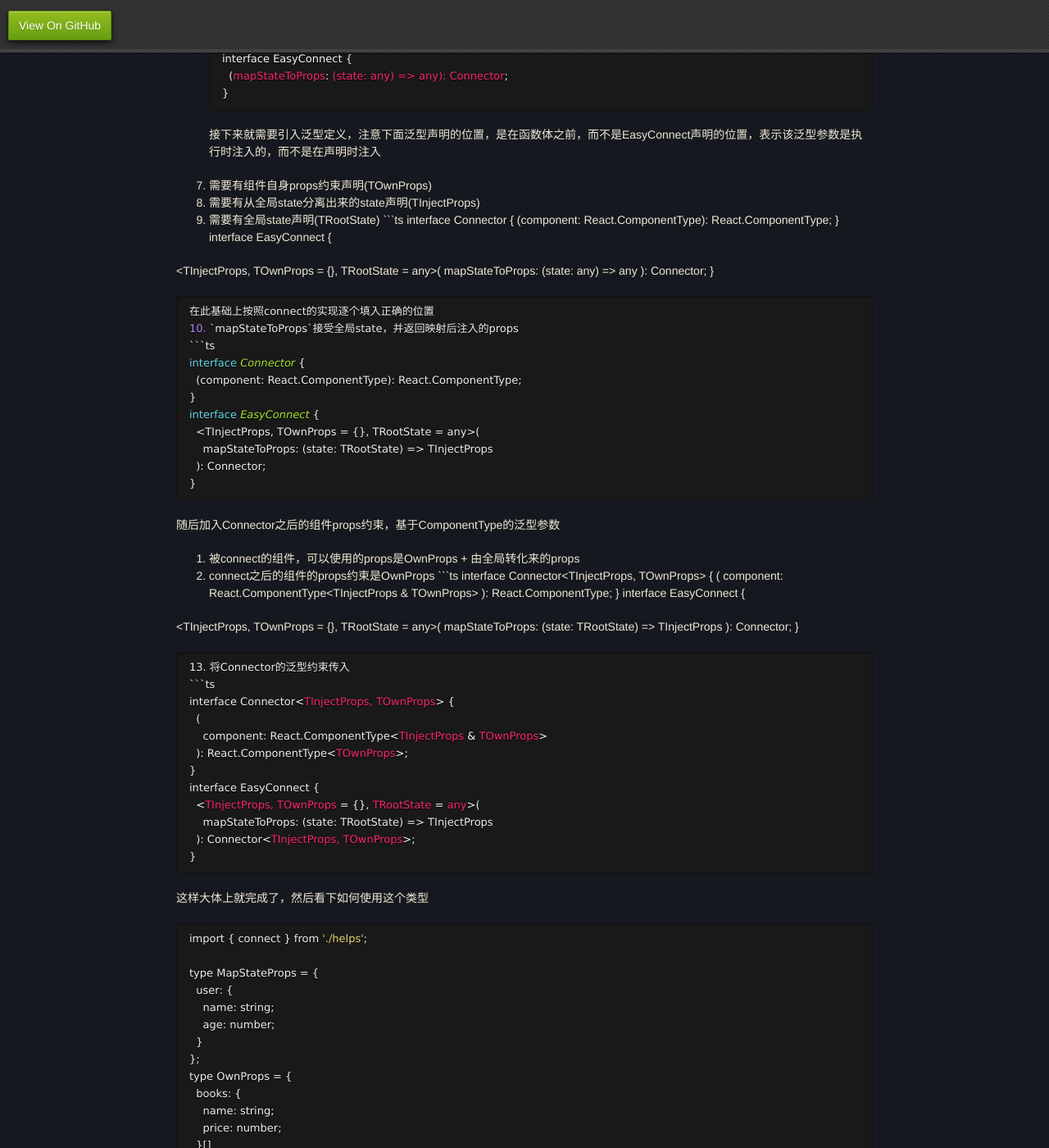
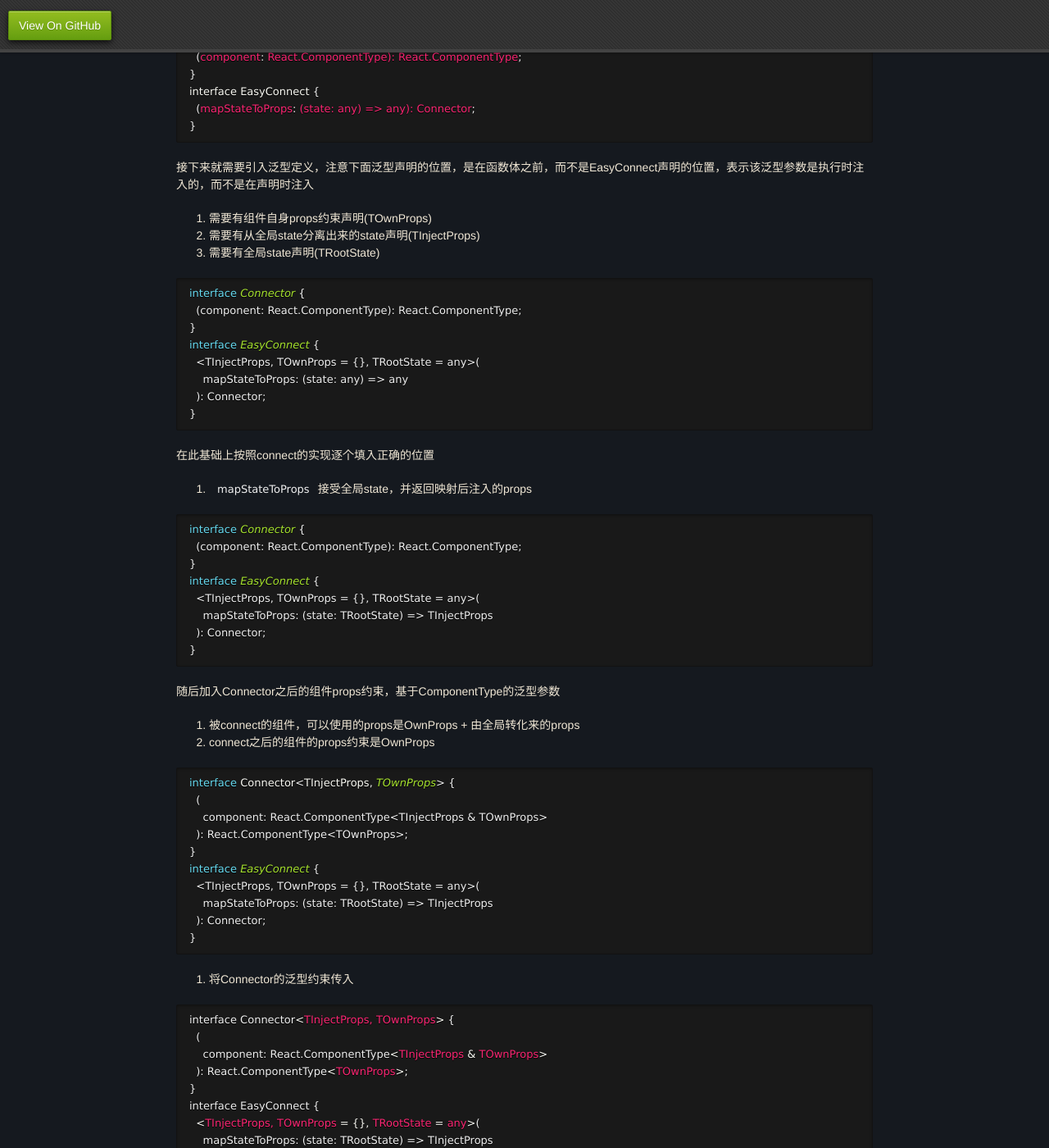
Before and after one commit to vastwu/vastwu.github.io, a Jekyll site: the page built from _posts/2020-09-02-ts-for-redux.md, in a window 1280 px wide and 1400 px high, scrolled down 1788 px. Shown: the whole window at 82% size. Built offline with Jekyll 4.4.1, drawn with Linux system fonts in a browser that asks for light colours; comment, search, counter and statistics services are not loaded.

Commit message:
Update 2020-09-02-ts-for-redux.md

````diff
--- a/_posts/2020-09-02-ts-for-redux.md
+++ b/_posts/2020-09-02-ts-for-redux.md
@@ -45,6 +45,7 @@ function App() {
 ## 上手
 ### 重新定义connect
 首先去查了一下`@types/redux`中关于`connect`的声明，其内部支持的类型比较复杂，也有很多我们用不上的场景，所以需要一种简化的connect类型
+
 ```typescript
 // helps.ts
 import { connect as originConnect } from 'react-redux';
@@ -52,6 +53,7 @@ interface EasyConnect {
 }
 export const connect: EasyConnect = originConnect;
 ```
+
 这样我们的connect用的还是原始实现，但是已经偷偷换掉了类型
 
 ### 支持mapStateToProps的情况
@@ -59,15 +61,18 @@ export const connect: EasyConnect = originConnect;
 1. EasyConnect是个函数，
 2. EasyConnect有一个参数(mapStateToProps)，并且该参数类型是个函数
 3. EasyConnect的参数(mapStateToProps)总是会返回一个对象
-```ts
+
+```typescript
 interface EasyConnect {
   (mapStateToProps: (state: any) => any): any;
 }
 ```
+
 接下来处理返回值的问题
 4. EasyConnect的返回值是个函数（为了方便表达，我们管它叫Connector,并单独写出来）
 5. Connector接受一个React组件
 6. Connector返回一个React组件
+
 ```ts
 interface Connector {
   (component: React.ComponentType): React.ComponentType;
@@ -76,11 +81,14 @@ interface EasyConnect {
   (mapStateToProps: (state: any) => any): Connector;
 }
 ```
+
 接下来就需要引入泛型定义，注意下面泛型声明的位置，是在函数体之前，而不是EasyConnect声明的位置，表示该泛型参数是执行时注入的，而不是在声明时注入
+
 7. 需要有组件自身props约束声明(TOwnProps)
 8. 需要有从全局state分离出来的state声明(TInjectProps)
 9. 需要有全局state声明(TRootState)
-```ts
+
+```typescript
 interface Connector {
   (component: React.ComponentType): React.ComponentType;
 }
@@ -90,9 +98,12 @@ interface EasyConnect {
   ): Connector;
 }
 ```
+
 在此基础上按照connect的实现逐个填入正确的位置
+
 10. `mapStateToProps`接受全局state，并返回映射后注入的props
-```ts
+
+```typescript
 interface Connector {
   (component: React.ComponentType): React.ComponentType;
 }
@@ -102,9 +113,12 @@ interface EasyConnect {
   ): Connector;
 }
 ```
+
 随后加入Connector之后的组件props约束，基于ComponentType的泛型参数
+
 11. 被connect的组件，可以使用的props是OwnProps + 由全局转化来的props
 12. connect之后的组件的props约束是OwnProps
+
 ```ts
 interface Connector<TInjectProps, TOwnProps> {
   (
@@ -117,8 +131,10 @@ interface EasyConnect {
   ): Connector;
 }
 ```
+
 13. 将Connector的泛型约束传入
-```ts
+
+```typescript
 interface Connector<TInjectProps, TOwnProps> {
   (
     component: React.ComponentType<TInjectProps & TOwnProps>
@@ -130,8 +146,10 @@ interface EasyConnect {
   ): Connector<TInjectProps, TOwnProps>;
 }
 ```
+
 这样大体上就完成了，然后看下如何使用这个类型
-```ts
+
+```typescript
 import { connect } from './helps';
 
 type MapStateProps = {
@@ -183,7 +201,8 @@ function App() {
 ```
 ### 支持dispatch
 基础思路都差不多，这里就不再逐行分解来写了
-```ts
+
+```typescript
 import { connect as originConnect, DispatchProp } from 'react-redux';
 
 type AnyObject = {[key: string]: any};
@@ -205,7 +224,8 @@ interface EasyConnect {
 ```
 
 实际上，在使用中还会面临一些更复杂的情况，例如页面组件中，是需要传入route的props，例如这样，就需要手动混合OwnProps
-```ts
+
+```typescript
 type MapStateProps = { comments: CommentsState }
 type MapDispatchProps = ReturnType<typeof mapDispatchToProps>;
 type OwnProps = RouteComponentProps<{ type: 'all' | 'article' }>;
@@ -217,14 +237,17 @@ export default connect<MapStateProps, MapDispatchProps, OwnProps>(
   console.log(props.match.params.type) // all | article
 })
 ```
+
 当然也有一些很简单的场景, 跟不带类型比也没多几行，但同时享受了类型提示
-```ts
+
+```typescript
 export default connect<GlobalRootState['global']>(
   (state) => ({ ...state.global }),
 )(function Layout(props) {
   return ...
 })
 ```
+
 或者有redux-thunk中间件的dispatch, 则不能用redux提供的DispatchProps，需要混入thunk的dispatch函数类型等等
 
 对于ts的类型，万变不离其宗，逐步分写的写，不要着急，特别是一些基础语法，需要不断的练习后就会熟悉起来了
````
